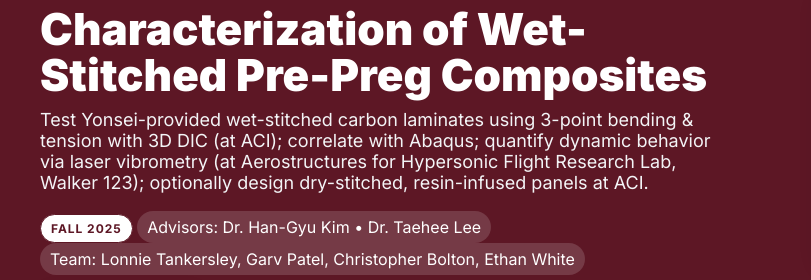
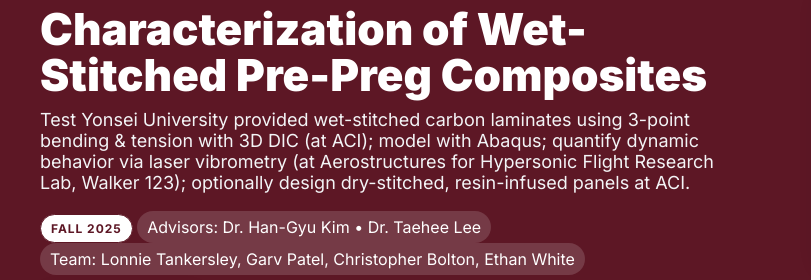
Before and after one commit to Ltankersley15/senior-seminar-site, a plain HTML site: page index.html in a window 1280 px wide. Shown: the part 202-482 px from the top of the page, 0-811 px from the left. Drawn offline with Linux system fonts and the light colour scheme.

Commit message:
Changed some verbage

```diff
--- a/index.html
+++ b/index.html
@@ -168,7 +168,7 @@
       <div>
         <span class="kicker">Senior Seminar Research</span>
         <h2 class="title">3D DIC & Vibro-Modal Characterization of Wet-Stitched Pre-Preg Composites</h2>
-        <p class="subtitle">Test Yonsei-provided wet-stitched carbon laminates using 3-point bending & tension with 3D DIC (at ACI); correlate with Abaqus; quantify dynamic behavior via laser vibrometry (at Aerostructures for Hypersonic Flight Research Lab, Walker 123); optionally design dry-stitched, resin-infused panels at ACI.</p>
+        <p class="subtitle">Test Yonsei University provided wet-stitched carbon laminates using 3-point bending & tension with 3D DIC (at ACI); model with Abaqus; quantify dynamic behavior via laser vibrometry (at Aerostructures for Hypersonic Flight Research Lab, Walker 123); optionally design dry-stitched, resin-infused panels at ACI.</p>
         <div class="hero-points">
           <span class="badge">Fall 2025</span>
           <span class="pill">Advisors: Dr. Han-Gyu Kim • Dr. Taehee Lee</span>
```
